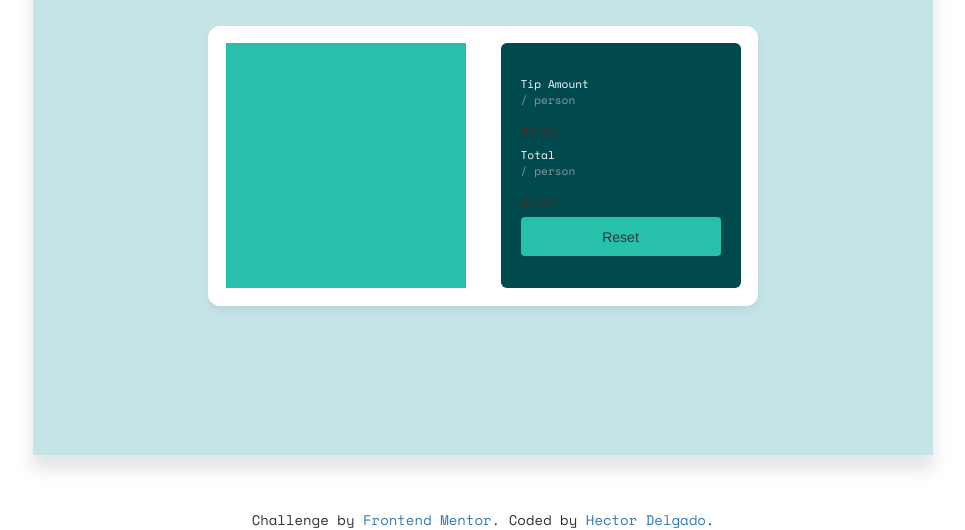
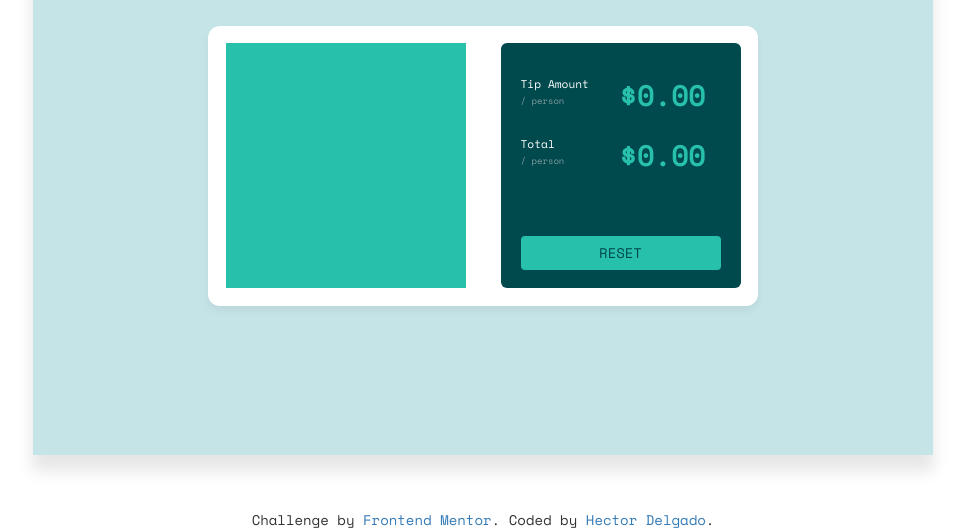
Before and after one commit to hdelgad3/tips_calculatior, a plain HTML site: page index.html in a window 1280 px wide. Shown: the part 270-800 px from the top of the page, without its empty margins (157-1122 px from the left). Drawn offline with nearby package versions, Linux system fonts and the light colour scheme.

Commit message:
changed calc display

```diff
--- a/index.html
+++ b/index.html
@@ -65,7 +65,7 @@
             $0.00
           </div>
 
-          <button class='resetBtn btn btn-block'>Reset</button>
+          <button class='resetBtn btn btn-block'>RESET</button>
 
           <!--END OFCalculations and reset btn-->
           </div>
--- a/style.css
+++ b/style.css
@@ -21,7 +21,7 @@ p{
 span{
   color: var(--darkGrey-cyan);
   font-family: var(--font-family1);
-  font-size: 0.7.5em;
+  font-size: 0.8em;
 }
 body {
   background-color: var(--white);
@@ -87,17 +87,41 @@ body {
   height: 180px;
   width: 200px;
   display:grid;
+  grid-template-areas:
+  'text1 . tip'
+  'text2 . total'
+  'btn btn btn';
+}
 
+.tipText{
+  grid-area: text1;
+}
+.totalText{
+  grid-area: text2;
 }
 
 .tipCalc{
-
+  color: var(--primary-color);
+  font-family: var(--font-family1);
+  grid-area: tip;
+  font-size: 2em;
+  font-weight: var(--weights-700);
+  margin-bottom: 20px;
 }
 .totalCalc{
-
+  color: var(--primary-color);
+  font-family: var(--font-family1);
+  grid-area: total;
+  font-size: 2em;
+  font-weight: var(--weights-700);
+  margin-bottom: 60px;
 }
 .resetBtn{
   background-color: var(--primary-color);
+  color: var(--veryDark-cyan);
+  font-weight: var(--weights-600);
+  font-family: var(--font-family1);
+  grid-area: btn;
 
 }
 
```
